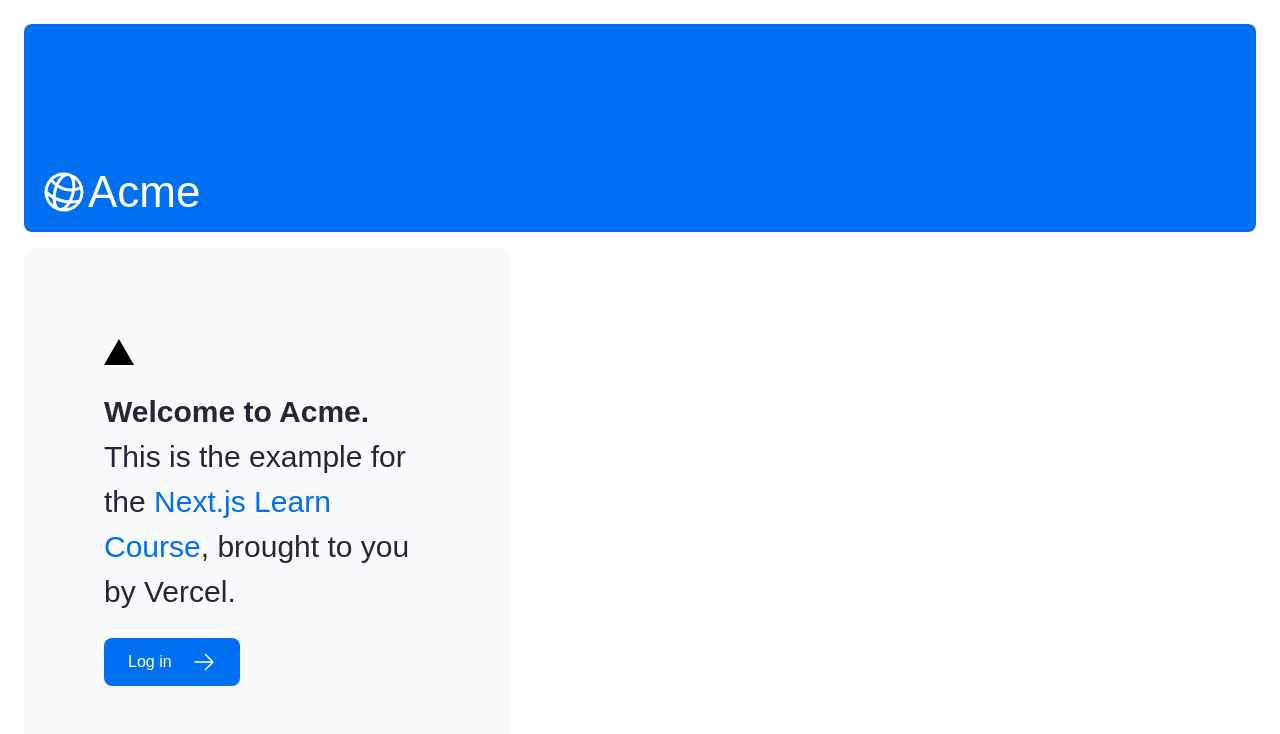
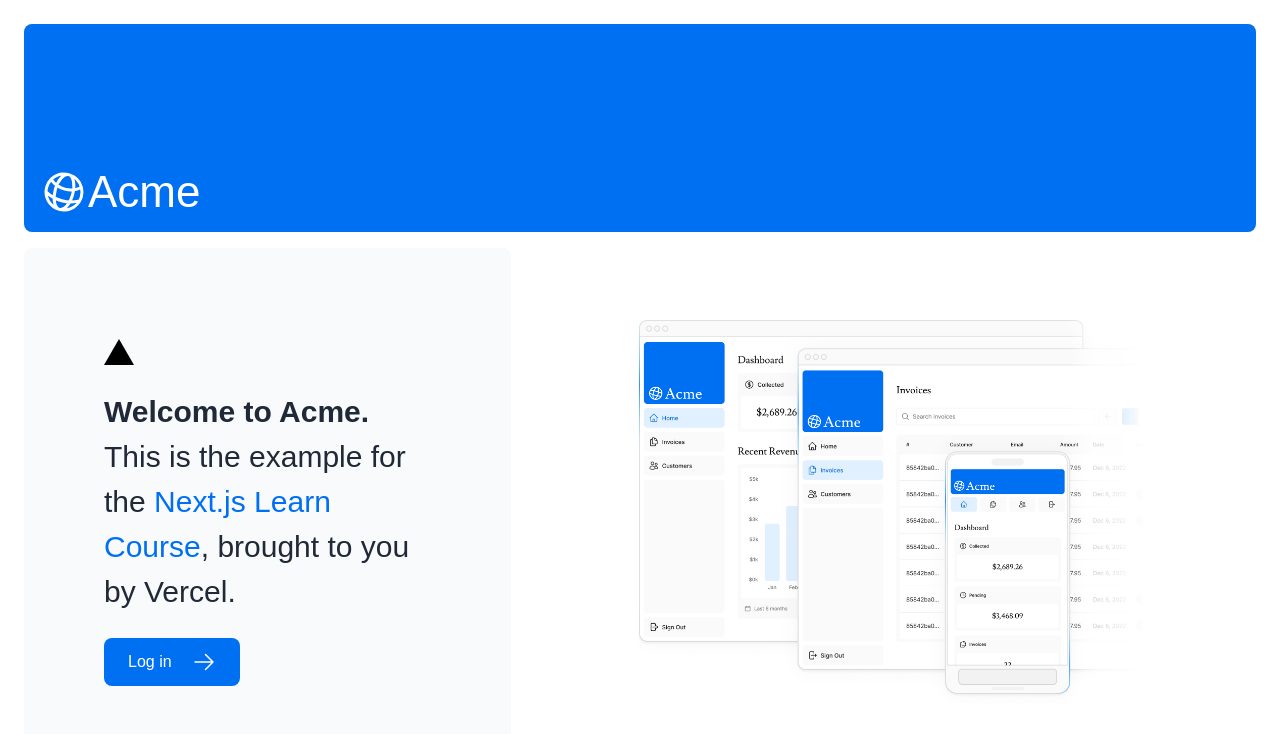
Before and after one commit to robkebab/next-learn, a Next.js app: page / in a window 1280 px wide. Shown: the top 734 px of the page. Built offline with nearby package versions, Linux system fonts and the light colour scheme; a web font is replaced by a local one.

Commit message:
add hero images

```diff
--- a/app/page.tsx
+++ b/app/page.tsx
@@ -1,6 +1,7 @@
 import AcmeLogo from "@/app/ui/acme-logo";
 import { ArrowRightIcon } from "@heroicons/react/24/outline";
 import Link from "next/link";
+import Image from "next/image";
 
 export default function Page() {
   return (
@@ -26,7 +27,20 @@
           </Link>
         </div>
         <div className="flex items-center justify-center p-6 md:w-3/5 md:px-28 md:py-12">
-          {/* Add Hero Images Here */}
+          <Image
+            src="/hero-desktop.png"
+            width={1000}
+            height={760}
+            className="hidden md:block"
+            alt="Screenshots of the dashboard project showing desktop version"
+          />
+          <Image
+            src="/hero-mobile.png"
+            width={560}
+            height={620}
+            className="block md:hidden"
+            alt="Screenshot of the dashboard project showing mobile version"
+          />
         </div>
       </div>
     </main>
```
